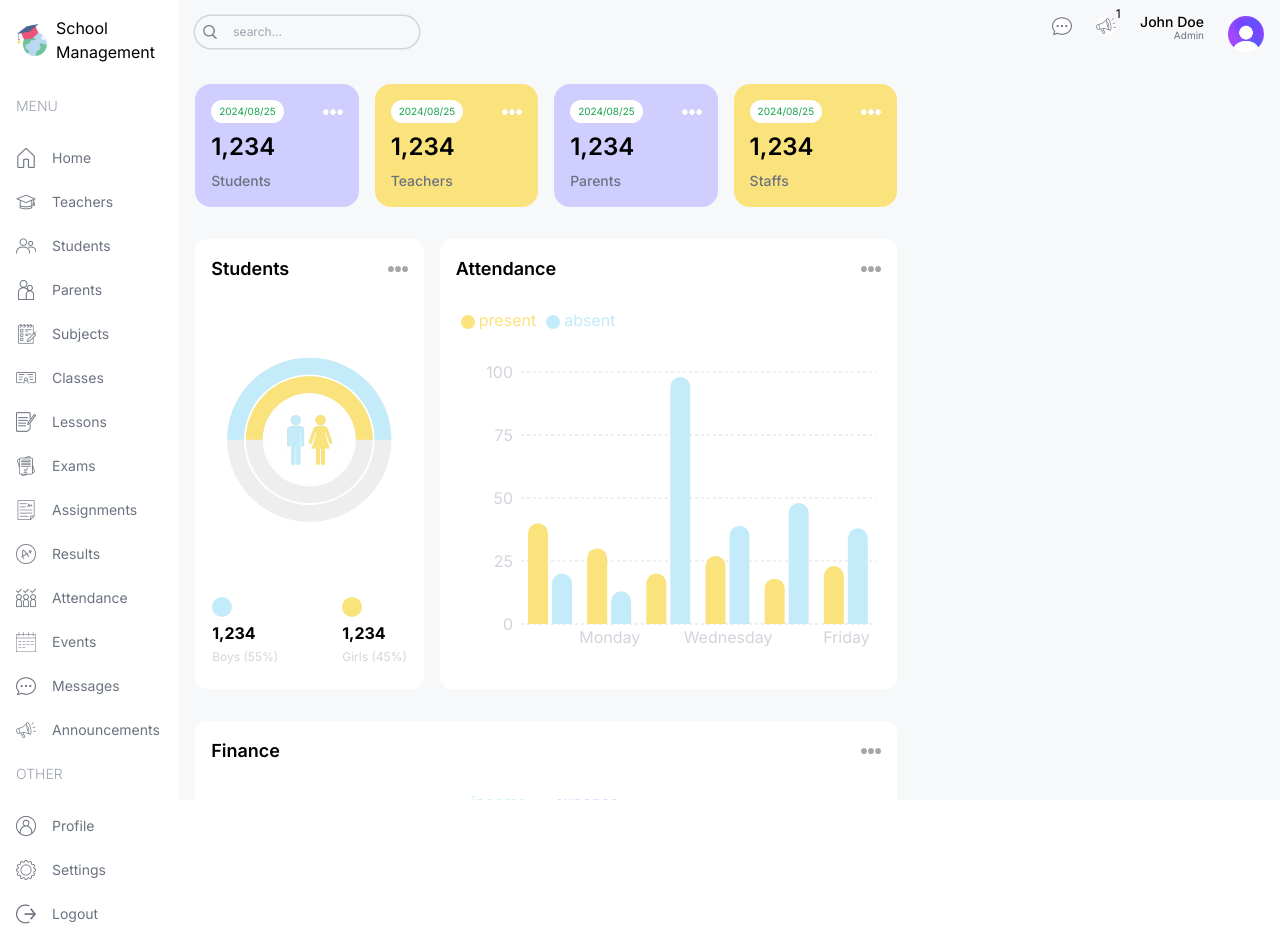
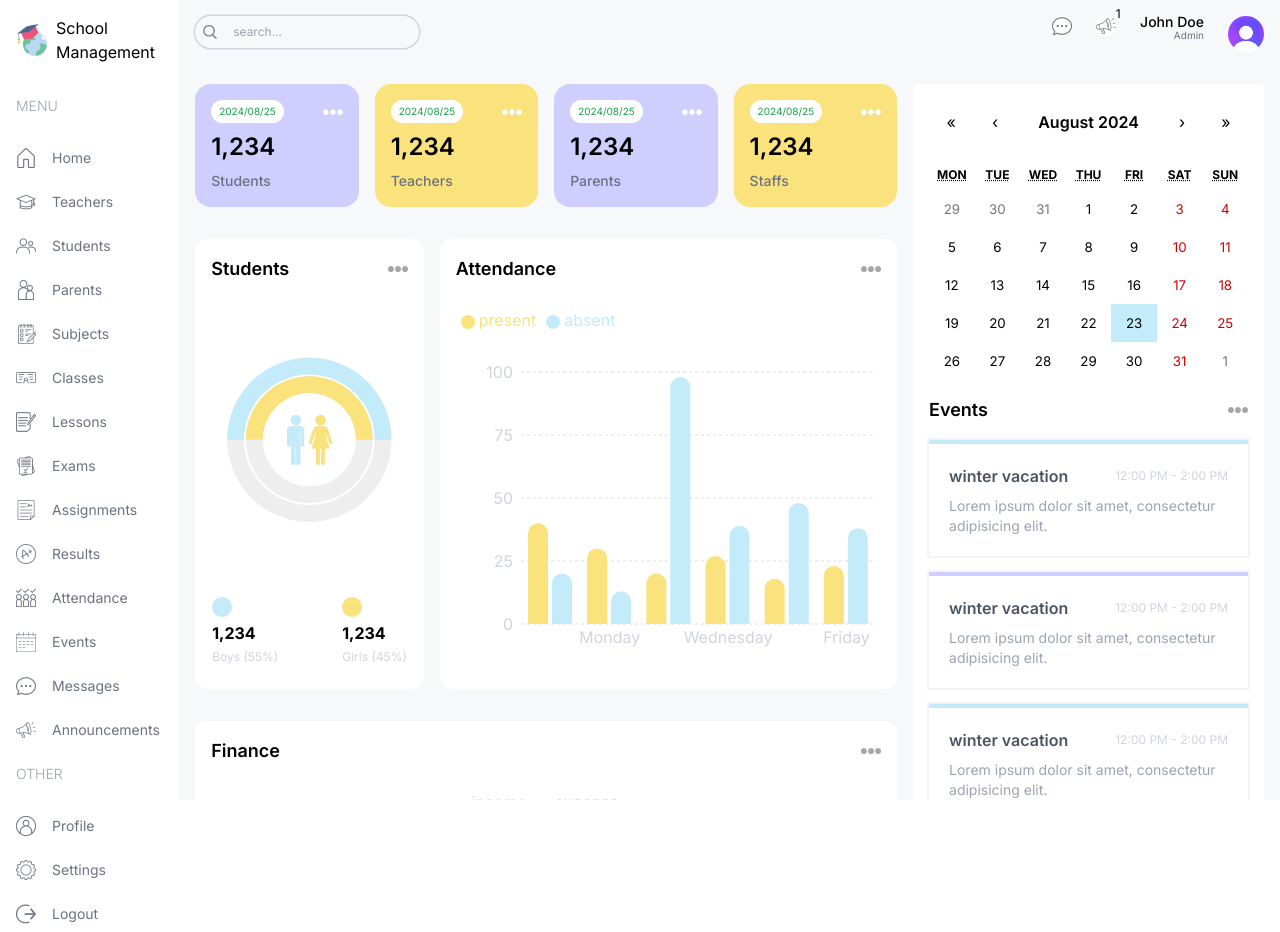
Before and after one commit to ronymia/next-school-management-system, a Next.js app: page /admin in a window 1280 px wide. Built offline with nearby package versions, Linux system fonts and the light colour scheme.

Commit message:
event calender

```diff
--- a/package.json
+++ b/package.json
@@ -11,6 +11,7 @@
   "dependencies": {
     "next": "14.2.5",
     "react": "^18",
+    "react-calendar": "^5.0.0",
     "react-dom": "^18",
     "recharts": "^2.12.7"
   },
--- a/src/app/(dashboard)/admin/page.tsx
+++ b/src/app/(dashboard)/admin/page.tsx
@@ -1,5 +1,6 @@
 import AttendanceChart from "@/components/AttendanceChart";
 import CountChart from "@/components/CountChart";
+import EventCalender from "@/components/EventCalender";
 import FinanceChart from "@/components/FinanceChart";
 import UserCard from "@/components/UserCard";
 
@@ -34,7 +35,9 @@
       </section>
 
       {/* RIGHT */}
-      <div className="w-full lg:w-1/3"></div>
+      <div className="w-full lg:w-1/3 flex gap-8 flex-col">
+        <EventCalender />
+      </div>
     </section>
   );
 }
--- a/src/app/globals.css
+++ b/src/app/globals.css
@@ -3,6 +3,7 @@
 @tailwind utilities;
 
 :root {
+  skyBlue : #C3EBFA;
 }
 
 @media (prefers-color-scheme: dark) {
@@ -13,3 +14,19 @@
 body {
 
 }
+
+.react-calendar {
+  width: 100% !important;
+  border: none !important;
+  font-family: "Inter", sans-serif !important;
+}
+
+
+.react-calendar__navigation__label__labelText {
+  font-weight: 600 !important;
+}
+
+.react-calendar__tile--active {
+  background-color: #C3EBFA !important;
+  color: black !important;
+}
--- /dev/null
+++ b/src/components/EventCalender.tsx
@@ -0,0 +1,66 @@
+"use client";
+import Image from "next/image";
+import { useState } from "react";
+import Calendar from "react-calendar";
+import "react-calendar/dist/Calendar.css";
+
+type ValuePiece = Date | null;
+
+type Value = ValuePiece | [ValuePiece, ValuePiece];
+
+const events = [
+  {
+    id: 1,
+    title: "winter vacation",
+    time: "12:00 PM - 2:00 PM",
+    description: "Lorem ipsum dolor sit amet, consectetur adipisicing elit.",
+  },
+  {
+    id: 2,
+    title: "winter vacation",
+    time: "12:00 PM - 2:00 PM",
+    description: "Lorem ipsum dolor sit amet, consectetur adipisicing elit.",
+  },
+  {
+    id: 13,
+    title: "winter vacation",
+    time: "12:00 PM - 2:00 PM",
+    description: "Lorem ipsum dolor sit amet, consectetur adipisicing elit.",
+  },
+];
+
+export default function EventCalender() {
+  const [value, onChange] = useState<Value>(new Date());
+  return (
+    <div className="bg-white p-4 rounded-md flex flex-col gap-4">
+      {/* EVENTS CALENDER */}
+      <Calendar onChange={onChange} value={value} />
+
+      {/* TITLE */}
+      <div className="flex items-center justify-between">
+        <h1 className="text-lg font-semibold capitalize">Events</h1>
+        <Image
+          src={"/moreDark.png"}
+          alt="more"
+          width={20}
+          height={20}
+          className={""}
+        />
+      </div>
+
+      {/* EVENTS */}
+      {events.map((event) => (
+        <div
+          className="p-5 round-md ring-2 ring-gray-100 border-t-4 odd:border-t-sky even:border-t-purple"
+          key={event?.id}
+        >
+          <div className="flex items-center justify-between">
+            <h1 className="font-semibold text-gray-600">{event?.title}</h1>
+            <span className="text-gray-300 text-xs">{event?.time}</span>
+          </div>
+          <p className="mt-2 text-gray-400 text-sm">{event?.description}</p>
+        </div>
+      ))}
+    </div>
+  );
+}
```
Also changed, not shown: 1 other file (tests, documents, lock files or other folders).
